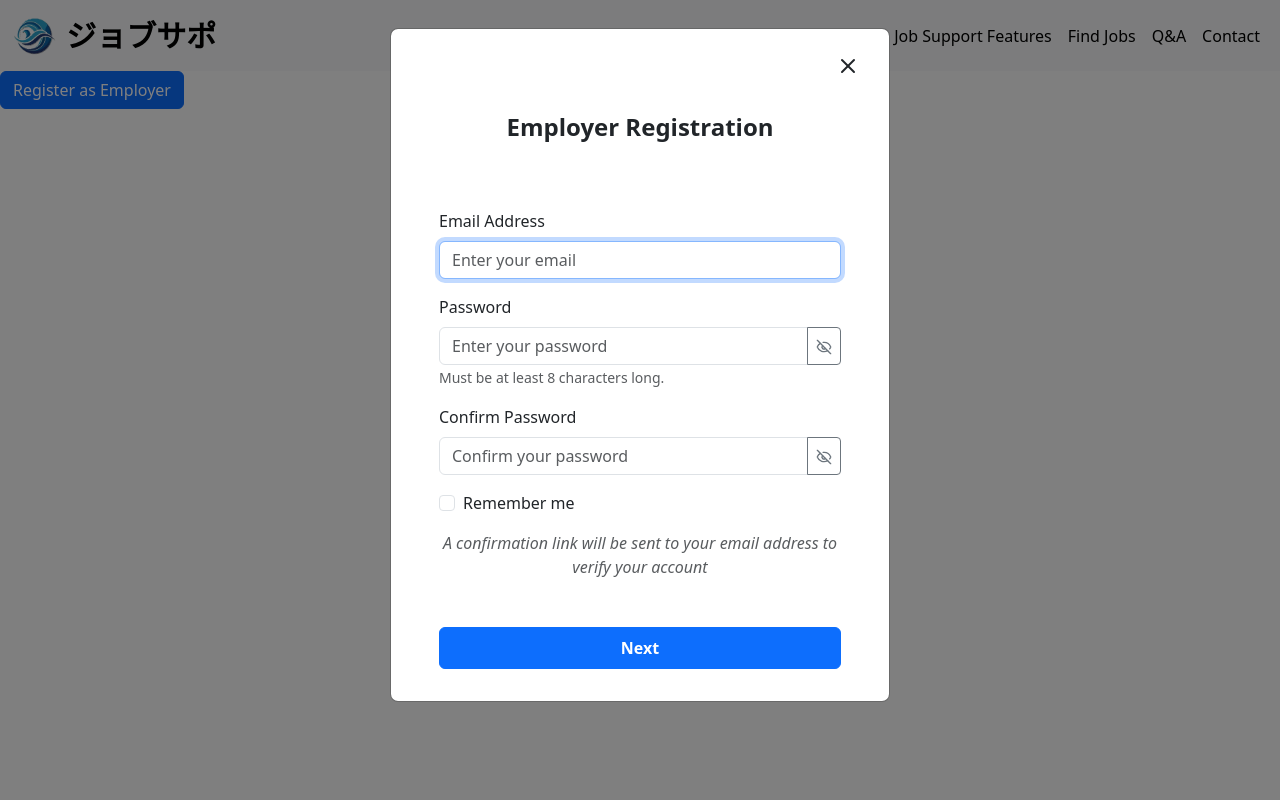
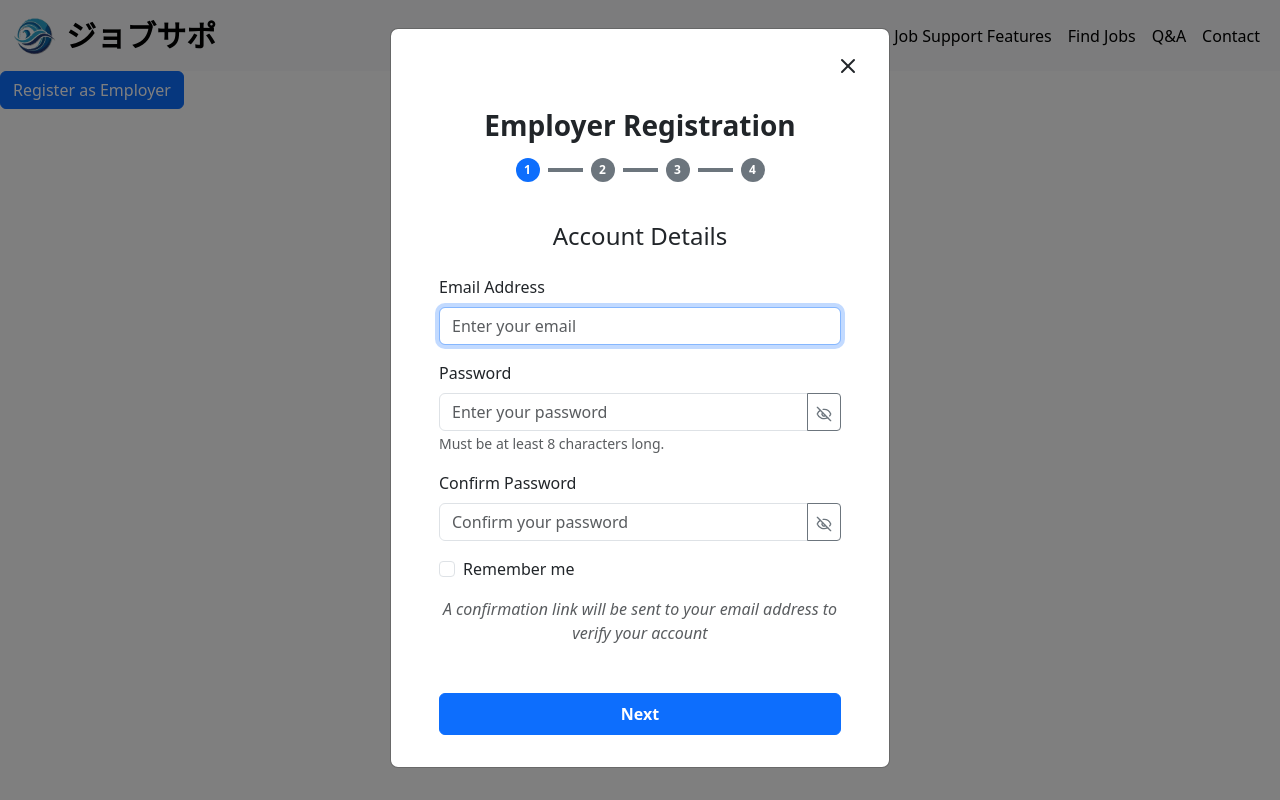
Before and after one commit to khencel/job_matchingv1, a Next.js app: page / in a window 1280 px wide. Both pictures are taken after a click on the button "Register as Employer". Built offline with nearby package versions, Linux system fonts and the light colour scheme.

Commit message:
feat: Enhance employer registration forms with improved headings and step progress indicators

```diff
--- a/src/app/component/register/employer/EmployerRegistrationModal.tsx
+++ b/src/app/component/register/employer/EmployerRegistrationModal.tsx
@@ -52,13 +52,49 @@ export default function EmployerRegistrationModal(
         </Button>
       </Modal.Header>
 
-      <Modal.Title className="text-center fw-bold mb-5 mt-2">
-        Employer Registration
+      <Modal.Title className="text-center fw-bold mb-3 mt-2">
+        <h3 className="mb-3 fw-bold">Employer Registration</h3>
+        {/* Step Progress Bar */}
+        <div className="mx-auto w-50">
+          <div className="d-flex justify-content-between align-items-center mb-2">
+            {[1, 2, 3, 4].map((step, index) => (
+              <div
+                key={step}
+                className="d-flex flex-column align-items-center"
+                style={{ flex: index < 3 ? "1 1 0" : "0 0 auto" }}
+              >
+                <div className="d-flex align-items-center w-100">
+                  <div
+                    className={`rounded-circle d-flex align-items-center justify-content-center ${
+                      currentStep >= step
+                        ? "bg-primary text-white"
+                        : "bg-secondary text-white"
+                    }`}
+                    style={{
+                      width: "24px",
+                      height: "24px",
+                      fontSize: "12px",
+                      flexShrink: 0,
+                    }}
+                  >
+                    {step}
+                  </div>
+                  {step < 4 && (
+                    <div
+                      className={`flex-grow-1 mx-2 ${
+                        currentStep > step ? "bg-primary" : "bg-secondary"
+                      }`}
+                      style={{ height: "4px" }}
+                    />
+                  )}
+                </div>
+              </div>
+            ))}
+          </div>
+        </div>
       </Modal.Title>
-      <Modal.Body className="border-0 px-5">
-        {/* Step Progress Bar */}
-        {renderStepContent()}
-      </Modal.Body>
+
+      <Modal.Body className="border-0 px-5">{renderStepContent()}</Modal.Body>
     </Modal>
   );
 }
--- a/src/app/component/register/employer/forms/RegisterEmployer-Step1.tsx
+++ b/src/app/component/register/employer/forms/RegisterEmployer-Step1.tsx
@@ -77,6 +77,7 @@ export default function RegisterEmployerStep1() {
 
   return (
     <Form onSubmit={handleSubmit}>
+      <h4 className="mb-4 text-center">Account Details</h4>
       {/* Email Address */}
       <Form.Group className="mb-3" controlId="formEmail">
         <Form.Label>Email Address</Form.Label>
--- a/src/app/component/register/employer/forms/RegisterEmployer-Step2.tsx
+++ b/src/app/component/register/employer/forms/RegisterEmployer-Step2.tsx
@@ -117,9 +117,10 @@ export default function RegisterEmployerStep2() {
 
   return (
     <Form onSubmit={handleSubmit}>
+      <h4 className="mb-5 text-center">Management Organization Information</h4>
       {/* Basic Information */}
       <div className="mb-4">
-        <h5 className="mb-3">Basic Information</h5>
+        <h6 className="mb-3 fw-bold">Basic Information</h6>
         <Form.Group className="mb-3" controlId="companyName">
           <Form.Label>Company Name</Form.Label>
           <Form.Control
@@ -160,7 +161,7 @@ export default function RegisterEmployerStep2() {
 
       {/* Company Industry */}
       <div className="mb-4">
-        <h5 className="mb-3">Company Industry</h5>
+        <h6 className="mb-3 fw-bold">Company Industry</h6>
         <Form.Group controlId="industry">
           <Form.Label>Industry</Form.Label>
           <Form.Select
@@ -181,7 +182,7 @@ export default function RegisterEmployerStep2() {
 
       {/* Regions */}
       <div className="mb-4">
-        <h5 className="mb-3">Regions</h5>
+        <h6 className="mb-3 fw-bold">Regions</h6>
         <Form.Group controlId="regions">
           <Form.Label>Region</Form.Label>
           <Form.Select
@@ -202,7 +203,7 @@ export default function RegisterEmployerStep2() {
 
       {/* Organizational Information */}
       <div className="mb-4">
-        <h5 className="mb-3">Organizational Information</h5>
+        <h6 className="mb-3 fw-bold">Organizational Information</h6>
         <Form.Group className="mb-3" controlId="numberOfEmployees">
           <Form.Label>Number of Employees</Form.Label>
           <Form.Control
@@ -271,7 +272,7 @@ export default function RegisterEmployerStep2() {
 
       {/* PR Information */}
       <div className="mb-4">
-        <h5 className="mb-3">PR Information</h5>
+        <h6 className="mb-3 fw-bold">PR Information</h6>
         <Form.Group className="mb-3" controlId="appealPoints">
           <Form.Label>Appeal Points</Form.Label>
           <Form.Control
--- a/src/app/component/register/employer/forms/RegisterEmployer-Step3.tsx
+++ b/src/app/component/register/employer/forms/RegisterEmployer-Step3.tsx
@@ -50,10 +50,9 @@ export default function RegisterEmployerStep3() {
 
   return (
     <Form onSubmit={handleSubmit}>
+      <h4 className="mb-5 text-center">Contact Person</h4>
       {/* Contact Information */}
       <div className="mb-4">
-        <h5 className="mb-3">Contact Information</h5>
-
         <Form.Group className="mb-3" controlId="name">
           <Form.Label>Name</Form.Label>
           <Form.Control
--- a/src/redux/slices/registerEmployerSlice.ts
+++ b/src/redux/slices/registerEmployerSlice.ts
@@ -48,7 +48,6 @@ interface RegisterEmployerData {
 export interface RegisterEmployerState {
   currentStep: 1 | 2 | 3 | 4; // Current registration step (1-4)
   registerEmployerData: RegisterEmployerData;
-  isModalOpen: boolean;
   isLoading: boolean;
   isError: boolean;
 }
@@ -83,7 +82,6 @@ const initialState: RegisterEmployerState = {
       acceptReceiveEmails: false,
     },
   },
-  isModalOpen: false,
   isLoading: false,
   isError: false,
 };
@@ -141,9 +139,6 @@ export const registerEmployerSlice = createSlice({
   initialState,
   reducers: {
     // Reducers for navigating Registration Step State
-    openRegisterEmployerModal: (state) => {
-      state.isModalOpen = true;
-    },
     openRegEmployerStep1: (state) => {
       state.currentStep = 1;
     },
@@ -229,7 +224,6 @@ export const registerEmployerSlice = createSlice({
 });
 
 export const {
-  openRegisterEmployerModal,
   goBack,
   saveRegEmployerStep1,
   saveRegEmployerStep2,
```
